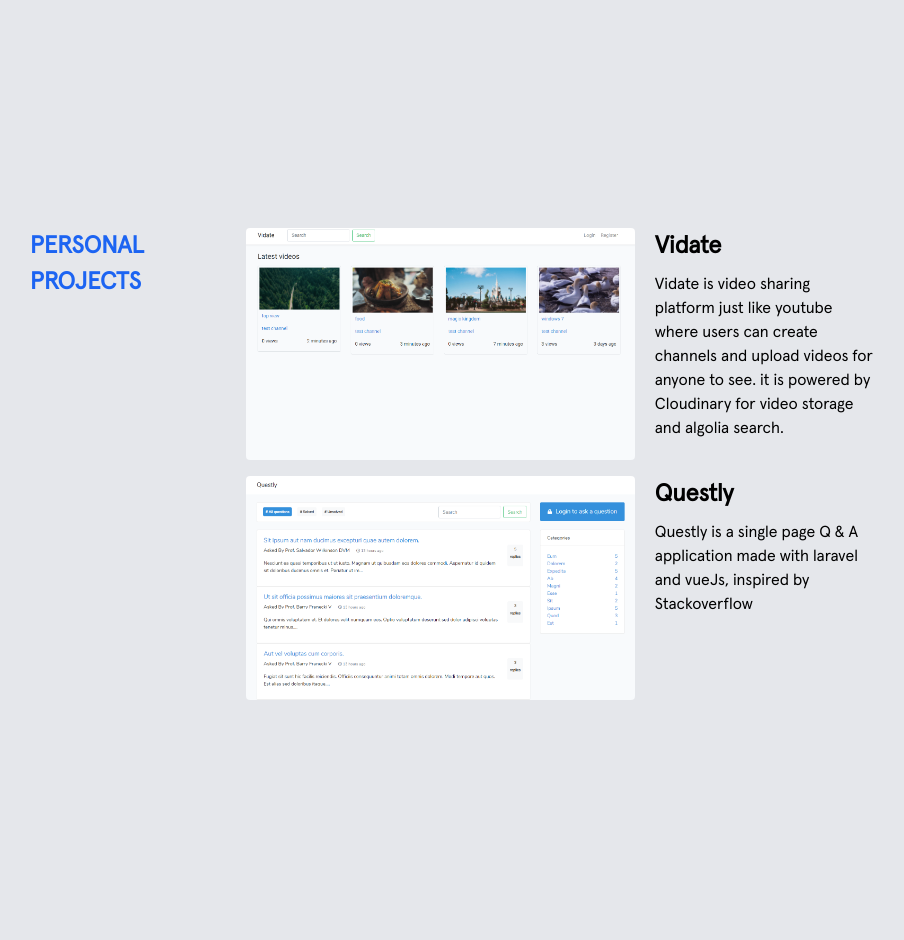
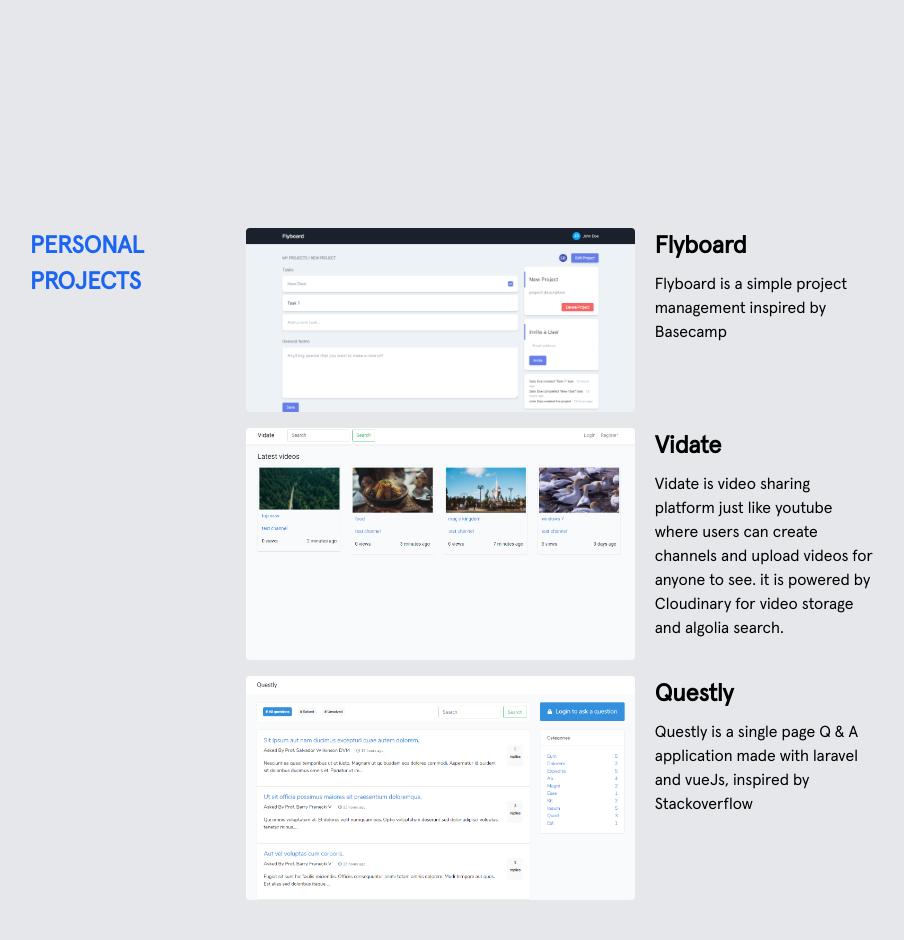
Before and after one commit to dieume-n/portfolio, a Flask app: page / in a window 1280 px wide. Shown: the part 1523-2463 px from the top of the page, without its empty margins (178-1082 px from the left). Before the commit the page ends 2223 px from the top, so only its background shows below. Run offline with Flask 2, Linux system fonts and the light colour scheme; some libraries are stand-ins or nearby versions.

Commit message:
adding flyboard to porfolio

```diff
--- a/app/templates/index.html
+++ b/app/templates/index.html
@@ -112,6 +112,20 @@
                 <div class="flex flex-col lg:w-3/4">
                     <div class="flex flex-wrap flex-col lg:flex-row w-full mt-4 px-5 md:px-10 lg:mt-0 lg:px-0">
                         <div class="w-full lg:w-3/5">
+                            <a href="https://github.com/dieume-n/flyboard" target="_blank">
+                                <img src="{{ url_for('static', filename='img/projects/flyboard.png')}}" alt="Flyboard"
+                                    class="rounded">
+                            </a>
+                        </div>
+
+                        <div class="w-full lg:w-2/5 mt-5 lg:mt-0 px-5">
+                            <h3 class="text-2xl font-bold">Flyboard</h3>
+                            <p class="text-base mt-2">Flyboard is a simple project management inspired by Basecamp
+                            </p>
+                        </div>
+                    </div>
+                    <div class="flex flex-wrap flex-col lg:flex-row w-full mt-4 px-5 md:px-10 lg:px-0">
+                        <div class="w-full lg:w-3/5">
                             <a href="https://github.com/dieume-n/vidate" target="_blank">
                                 <img src="{{ url_for('static', filename='img/projects/vidate.png')}}" alt="Vidate"
                                     class="rounded">
```
Also changed, not shown: app/static/img/projects/flyboard.png (added).
